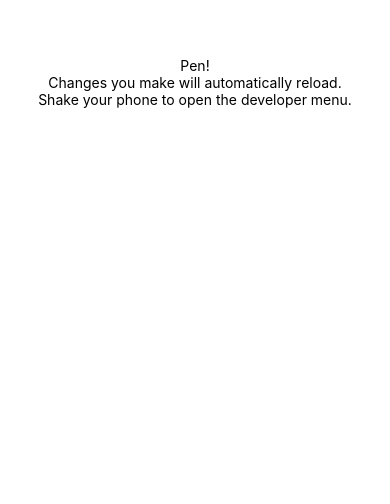
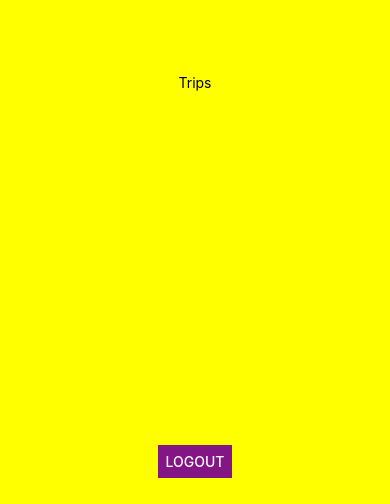
Before and after one commit to ixesta/Project, a React Native app in the folder Project/: screen / in a window 390 px wide. Shown: the part 340-844 px from the top of the page. Built offline with nearby package versions, Linux system fonts and the light colour scheme.

Commit message:
Logout, Timeline, Trip and Trips components added

```diff
--- a/Project/App.js
+++ b/Project/App.js
@@ -1,23 +1,20 @@
 import React from 'react';
 import { StyleSheet, Text, View } from 'react-native';
+import Timeline from 'react-native-timeline-listview';
+import Trips from './Components/Trips';
+import Logout from './Components/Logout';
+import styles from './styles'
+
+
+
 
 export default class App extends React.Component {
   render() {
     return (
       <View style={styles.container}>
-        <Text>Pen!</Text>
-        <Text>Changes you make will automatically reload.</Text>
-        <Text>Shake your phone to open the developer menu.</Text>
+        <Trips />
+        <Logout />
       </View>
     );
   }
-}
-
-const styles = StyleSheet.create({
-  container: {
-    flex: 1,
-    backgroundColor: '#fff',
-    alignItems: 'center',
-    justifyContent: 'center',
-  },
-});
+};
--- /dev/null
+++ b/Project/Components/Logout.js
@@ -0,0 +1,27 @@
+import React from 'react';
+import { StyleSheet, Text, View, Button, Alert } from 'react-native';
+import Timeline from 'react-native-timeline-listview';
+
+export default class Logout extends React.Component {
+  render() {
+    return (
+      <View style={styles.logout}>
+        <Button
+          onPress={() => {
+            Alert.alert('logout')
+          }}
+          title="Logout"
+          color="#841584"
+        />      </View>
+    );
+  }
+}
+
+const styles = StyleSheet.create({
+  logout: {
+    position: 'absolute',
+    justifyContent: 'center',
+    bottom: 26,
+    backgroundColor: 'red'
+  }
+})
--- /dev/null
+++ b/Project/Components/Trips.js
@@ -0,0 +1,14 @@
+import React from 'react';
+import { StyleSheet, Text, View } from 'react-native';
+import Timeline from 'react-native-timeline-listview';
+import styles from '../styles'
+
+export default class Trips extends React.Component {
+  render() {
+    return (
+      <View >
+        <Text>Trips</Text>
+      </View>
+    );
+  }
+};
--- a/Project/package.json
+++ b/Project/package.json
@@ -21,6 +21,7 @@
   "dependencies": {
     "expo": "^27.0.1",
     "react": "16.3.1",
-    "react-native": "~0.55.2"
+    "react-native": "~0.55.2",
+    "react-native-timeline-listview": "^0.2.3"
   }
 }
--- /dev/null
+++ b/Project/styles.js
@@ -0,0 +1,13 @@
+import React from 'react';
+import { StyleSheet } from 'react-native';
+
+let styles = StyleSheet.create({
+  container: {
+    flex: 1,
+    backgroundColor: 'yellow',
+    alignItems: 'center',
+    justifyContent: 'center'
+  }
+});
+
+module.exports = styles;
```
Also changed, not shown: Project/Components/Timeline.js (added, +39 -0 lines), Project/Components/Trip.js (added, +14 -0 lines), 1 other file (tests, documents, lock files or other folders).
